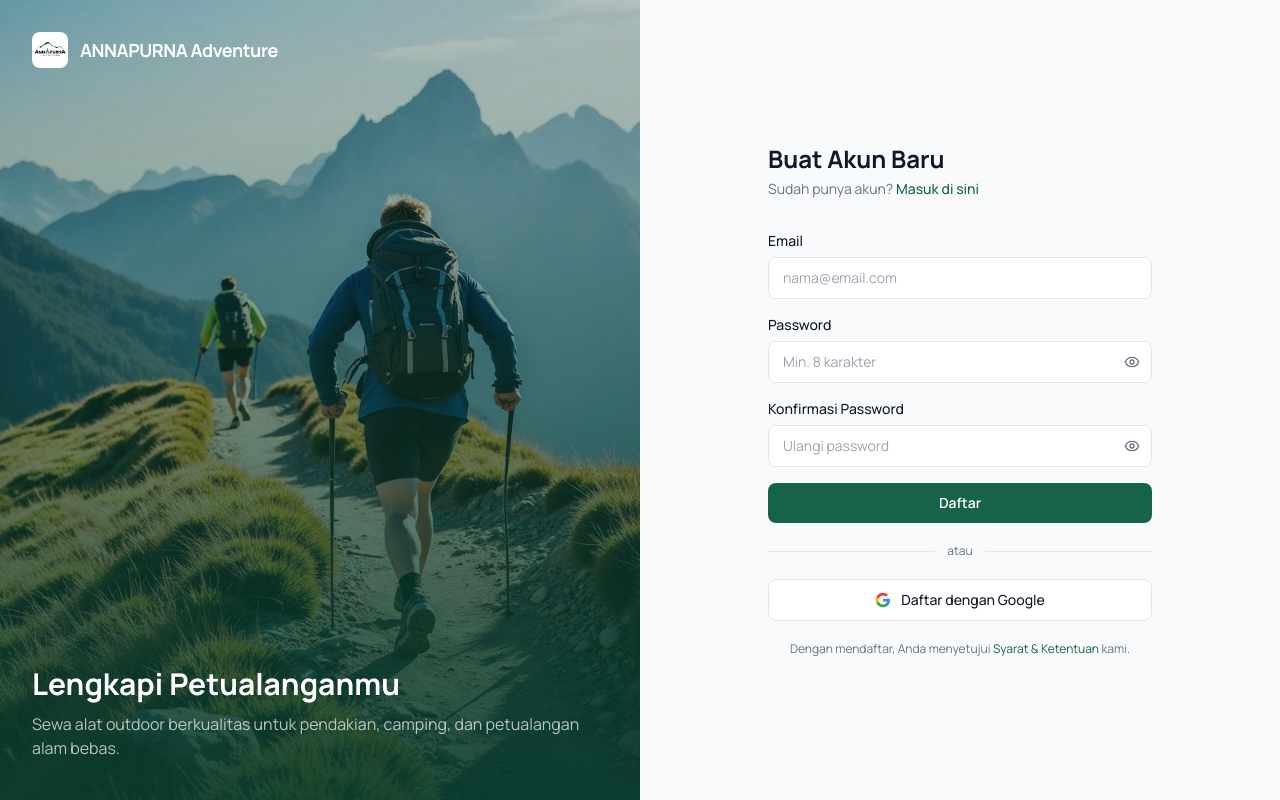
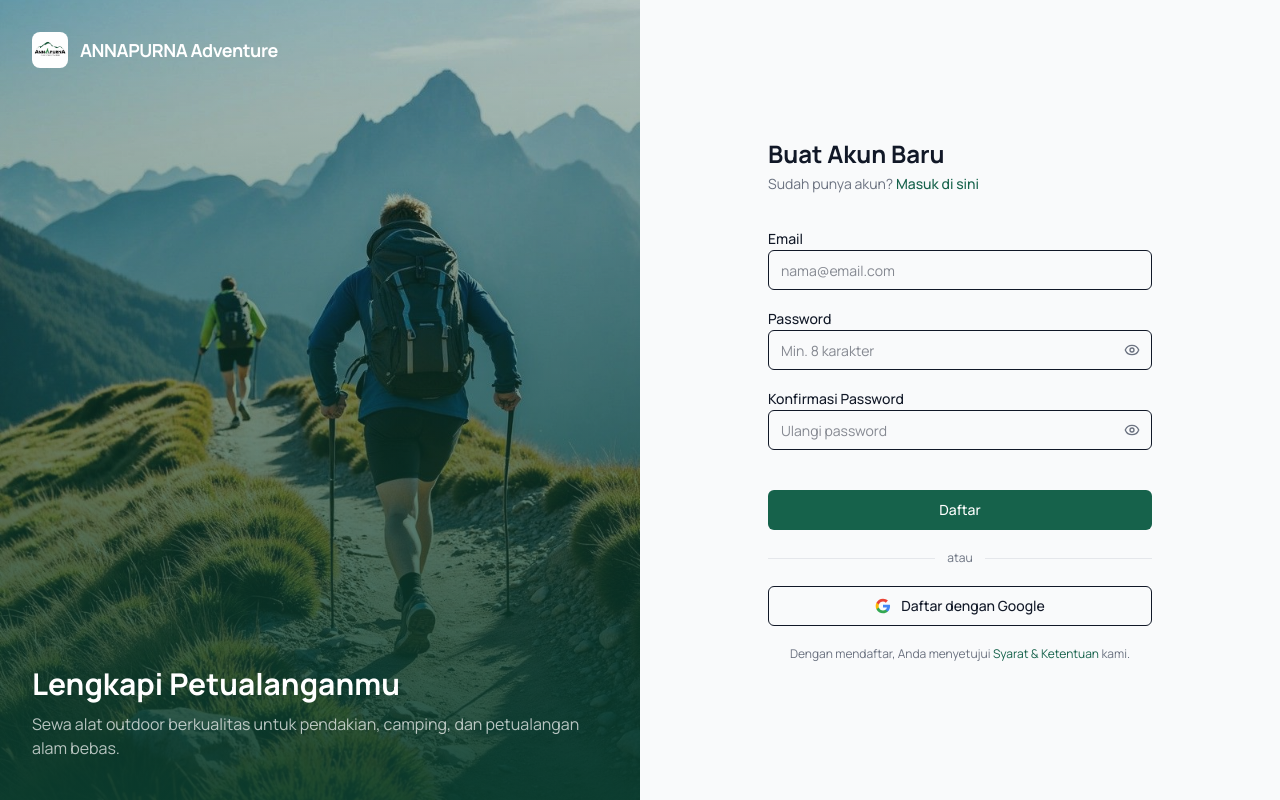
Before and after one commit to rendiwidyanggita/Annapurna, a Next.js app: page /register in a window 1280 px wide. Built offline with nearby package versions, Linux system fonts and the light colour scheme.

Commit message:
refactor(auth): migrate auth forms to shadcn/ui with RHF + Zod validation

```diff
--- a/src/app/(auth)/forgot-password/page.tsx
+++ b/src/app/(auth)/forgot-password/page.tsx
@@ -1,9 +1,23 @@
 "use client";
 
-import { useActionState, useState } from "react";
+import { useActionState, startTransition } from "react";
 import Link from "next/link";
 import { forgotPassword, type ActionState } from "../actions";
 import { Loader2, CheckCircle } from "lucide-react";
+import { useForm } from "react-hook-form";
+import { zodResolver } from "@hookform/resolvers/zod";
+import { forgotPasswordSchema, type ForgotPasswordInput } from "@/schemas/auth";
+
+import {
+  Form,
+  FormControl,
+  FormField,
+  FormItem,
+  FormLabel,
+  FormMessage,
+} from "@/components/ui/form";
+import { Input } from "@/components/ui/input";
+import { Button } from "@/components/ui/button";
 
 const initialState: ActionState = {};
 
@@ -15,6 +29,11 @@ export default function ForgotPasswordPage() {
     },
     initialState
   );
+
+  const form = useForm<ForgotPasswordInput>({
+    resolver: zodResolver(forgotPasswordSchema),
+    defaultValues: { email: "" },
+  });
 
   // Jika sukses, tampilkan pesan sukses
   if (state?.success) {
@@ -44,41 +63,55 @@ export default function ForgotPasswordPage() {
         </p>
       </div>
 
-      {/* Error global */}
       {state?.error && (
         <div className="mb-4 rounded-lg bg-red-50 border border-red-200 px-4 py-3 text-sm text-red-700">
           {state.error}
         </div>
       )}
 
-      <form action={formAction} className="space-y-4">
-        {/* Email */}
-        <div>
-          <label htmlFor="email" className="block text-sm font-medium text-[#111827] mb-1.5">
-            Email
-          </label>
-          <input
-            id="email"
+      <Form {...form}>
+        <form
+          action={formAction}
+          onSubmit={form.handleSubmit((data) => {
+            startTransition(() => {
+              const formData = new FormData();
+              formData.append("email", data.email);
+              formAction(formData);
+            });
+          })}
+          className="space-y-4"
+        >
+          <FormField
+            control={form.control}
             name="email"
+            render={({ field }) => (
+              <FormItem>
+                <FormLabel className="text-[#111827]">Email</FormLabel>
+                <FormControl>
+                  <Input
                     type="email"
+                    placeholder="nama@email.com"
                     autoComplete="email"
-            required
-            placeholder="nama@email.com"
-            className="w-full rounded-lg border border-[#e5e7eb] bg-white px-3.5 py-2.5 text-sm text-[#111827] placeholder-[#9ca3af] outline-none transition focus:border-[#16624b] focus:ring-2 focus:ring-[#16624b]/20 disabled:opacity-50"
                     disabled={isPending}
+                    className="focus-visible:ring-[#16624b]/20 focus-visible:border-[#16624b]"
+                    {...field}
                   />
-        </div>
+                </FormControl>
+                <FormMessage />
+              </FormItem>
+            )}
+          />
 
-        {/* Submit */}
-        <button
+          <Button
             type="submit"
             disabled={isPending}
-          className="w-full rounded-lg bg-[#16624b] px-4 py-2.5 text-sm font-semibold text-white transition hover:bg-[#0f4f3c] focus:outline-none focus:ring-2 focus:ring-[#16624b]/40 disabled:opacity-60 disabled:cursor-not-allowed flex items-center justify-center gap-2 mt-2"
+            className="w-full bg-[#16624b] hover:bg-[#0f4f3c] text-white focus-visible:ring-[#16624b]/40 mt-2"
           >
-          {isPending && <Loader2 size={16} className="animate-spin" />}
+            {isPending && <Loader2 size={16} className="animate-spin mr-2" />}
             {isPending ? "Mengirim Link..." : "Kirim Link Reset"}
-        </button>
+          </Button>
         </form>
+      </Form>
 
       <p className="mt-6 text-center text-sm text-[#6b7280]">
         Ingat password Anda?{" "}
--- a/src/app/(auth)/login/page.tsx
+++ b/src/app/(auth)/login/page.tsx
@@ -1,13 +1,31 @@
 "use client";
 
-import { useActionState, useState } from "react";
+import { useActionState, useState, Suspense, startTransition } from "react";
 import Link from "next/link";
+import { useSearchParams } from "next/navigation";
 import { login, signInWithGoogle, type ActionState } from "../actions";
 import { Eye, EyeOff, Loader2 } from "lucide-react";
+import { useForm } from "react-hook-form";
+import { zodResolver } from "@hookform/resolvers/zod";
+import { loginSchema, type LoginInput } from "@/schemas/auth";
+
+import {
+  Form,
+  FormControl,
+  FormField,
+  FormItem,
+  FormLabel,
+  FormMessage,
+} from "@/components/ui/form";
+import { Input } from "@/components/ui/input";
+import { Button } from "@/components/ui/button";
 
 const initialState: ActionState = {};
 
-export default function LoginPage() {
+function LoginForm() {
+  const searchParams = useSearchParams();
+  const urlError = searchParams.get("error");
+
   const [state, formAction, isPending] = useActionState(
     async (_prev: ActionState, formData: FormData) => {
       const result = await login(formData);
@@ -19,10 +37,23 @@ export default function LoginPage() {
   const [showPassword, setShowPassword] = useState(false);
   const [isGooglePending, setIsGooglePending] = useState(false);
 
+  const form = useForm<LoginInput>({
+    resolver: zodResolver(loginSchema),
+    defaultValues: {
+      email: "",
+      password: "",
+    },
+  });
+
   async function handleGoogleLogin() {
     setIsGooglePending(true);
     await signInWithGoogle();
   }
+
+  const rawErrorMessage = state?.error || urlError;
+  const displayError = rawErrorMessage?.includes("provider is not enabled")
+    ? "Login Google belum diaktifkan di pengaturan Supabase. Silakan login menggunakan email & password."
+    : rawErrorMessage;
 
   return (
     <div>
@@ -36,37 +67,53 @@ export default function LoginPage() {
         </p>
       </div>
 
-      {/* Error global */}
-      {state?.error && (
+      {displayError && (
         <div className="mb-4 rounded-lg bg-red-50 border border-red-200 px-4 py-3 text-sm text-red-700">
-          {state.error}
+          {displayError}
         </div>
       )}
 
-      <form action={formAction} className="space-y-4">
-        {/* Email */}
-        <div>
-          <label htmlFor="email" className="block text-sm font-medium text-[#111827] mb-1.5">
-            Email
-          </label>
-          <input
-            id="email"
+      <Form {...form}>
+        <form
+          action={formAction}
+          onSubmit={form.handleSubmit((data) => {
+            startTransition(() => {
+              const formData = new FormData();
+              formData.append("email", data.email);
+              formData.append("password", data.password);
+              formAction(formData);
+            });
+          })}
+          className="space-y-4"
+        >
+          <FormField
+            control={form.control}
             name="email"
+            render={({ field }) => (
+              <FormItem>
+                <FormLabel className="text-[#111827]">Email</FormLabel>
+                <FormControl>
+                  <Input
                     type="email"
+                    placeholder="nama@email.com"
                     autoComplete="email"
-            required
-            placeholder="nama@email.com"
-            className="w-full rounded-lg border border-[#e5e7eb] bg-white px-3.5 py-2.5 text-sm text-[#111827] placeholder-[#9ca3af] outline-none transition focus:border-[#16624b] focus:ring-2 focus:ring-[#16624b]/20 disabled:opacity-50"
                     disabled={isPending}
+                    className="focus-visible:ring-[#16624b]/20 focus-visible:border-[#16624b]"
+                    {...field}
                   />
-        </div>
+                </FormControl>
+                <FormMessage />
+              </FormItem>
+            )}
+          />
 
-        {/* Password */}
-        <div>
+          <FormField
+            control={form.control}
+            name="password"
+            render={({ field }) => (
+              <FormItem>
                 <div className="flex items-center justify-between mb-1.5">
-            <label htmlFor="password" className="block text-sm font-medium text-[#111827]">
-              Password
-            </label>
+                  <FormLabel className="text-[#111827] mb-0">Password</FormLabel>
                   <Link
                     href="/forgot-password"
                     className="text-xs text-[#16624b] hover:underline"
@@ -74,16 +121,15 @@ export default function LoginPage() {
                     Lupa password?
                   </Link>
                 </div>
+                <FormControl>
                   <div className="relative">
-            <input
-              id="password"
-              name="password"
+                    <Input
                       type={showPassword ? "text" : "password"}
+                      placeholder="••••••••"
                       autoComplete="current-password"
-              required
-              placeholder="••••••••"
-              className="w-full rounded-lg border border-[#e5e7eb] bg-white px-3.5 py-2.5 pr-10 text-sm text-[#111827] placeholder-[#9ca3af] outline-none transition focus:border-[#16624b] focus:ring-2 focus:ring-[#16624b]/20 disabled:opacity-50"
                       disabled={isPending}
+                      className="pr-10 focus-visible:ring-[#16624b]/20 focus-visible:border-[#16624b]"
+                      {...field}
                     />
                     <button
                       type="button"
@@ -95,18 +141,22 @@ export default function LoginPage() {
                       {showPassword ? <EyeOff size={16} /> : <Eye size={16} />}
                     </button>
                   </div>
-        </div>
+                </FormControl>
+                <FormMessage />
+              </FormItem>
+            )}
+          />
 
-        {/* Submit */}
-        <button
+          <Button
             type="submit"
             disabled={isPending}
-          className="w-full rounded-lg bg-[#16624b] px-4 py-2.5 text-sm font-semibold text-white transition hover:bg-[#0f4f3c] focus:outline-none focus:ring-2 focus:ring-[#16624b]/40 disabled:opacity-60 disabled:cursor-not-allowed flex items-center justify-center gap-2"
+            className="w-full bg-[#16624b] hover:bg-[#0f4f3c] text-white focus-visible:ring-[#16624b]/40 mt-6"
           >
-          {isPending && <Loader2 size={16} className="animate-spin" />}
+            {isPending && <Loader2 size={16} className="animate-spin mr-2" />}
             {isPending ? "Memproses..." : "Masuk"}
-        </button>
+          </Button>
         </form>
+      </Form>
 
       {/* Divider */}
       <div className="my-5 flex items-center gap-3">
@@ -116,11 +166,12 @@ export default function LoginPage() {
       </div>
 
       {/* Google Login */}
-      <button
+      <Button
         type="button"
+        variant="outline"
         onClick={handleGoogleLogin}
         disabled={isGooglePending || isPending}
-        className="w-full rounded-lg border border-[#e5e7eb] bg-white px-4 py-2.5 text-sm font-medium text-[#111827] transition hover:bg-[#f9fafb] focus:outline-none focus:ring-2 focus:ring-[#16624b]/20 disabled:opacity-60 disabled:cursor-not-allowed flex items-center justify-center gap-2.5"
+        className="w-full text-[#111827] hover:bg-[#f9fafb] focus-visible:ring-[#16624b]/20 gap-2.5"
       >
         {isGooglePending ? (
           <Loader2 size={16} className="animate-spin" />
@@ -133,7 +184,15 @@ export default function LoginPage() {
           </svg>
         )}
         {isGooglePending ? "Menghubungkan..." : "Lanjutkan dengan Google"}
-      </button>
+      </Button>
     </div>
   );
 }
+
+export default function LoginPage() {
+  return (
+    <Suspense fallback={<div className="p-4 text-center text-sm text-gray-500">Memuat...</div>}>
+      <LoginForm />
+    </Suspense>
+  );
+}
--- a/src/app/(auth)/register/page.tsx
+++ b/src/app/(auth)/register/page.tsx
@@ -1,9 +1,23 @@
 "use client";
 
-import { useActionState, useState } from "react";
+import { useActionState, useState, startTransition } from "react";
 import Link from "next/link";
 import { register, signInWithGoogle, type ActionState } from "../actions";
 import { Eye, EyeOff, Loader2, CheckCircle } from "lucide-react";
+import { useForm } from "react-hook-form";
+import { zodResolver } from "@hookform/resolvers/zod";
+import { registerSchema, type RegisterInput } from "@/schemas/auth";
+
+import {
+  Form,
+  FormControl,
+  FormField,
+  FormItem,
+  FormLabel,
+  FormMessage,
+} from "@/components/ui/form";
+import { Input } from "@/components/ui/input";
+import { Button } from "@/components/ui/button";
 
 const initialState: ActionState = {};
 
@@ -19,6 +33,15 @@ export default function RegisterPage() {
   const [showPassword, setShowPassword] = useState(false);
   const [showConfirm, setShowConfirm] = useState(false);
   const [isGooglePending, setIsGooglePending] = useState(false);
+
+  const form = useForm<RegisterInput>({
+    resolver: zodResolver(registerSchema),
+    defaultValues: {
+      email: "",
+      password: "",
+      confirmPassword: "",
+    },
+  });
 
   async function handleGoogleLogin() {
     setIsGooglePending(true);
@@ -63,39 +86,56 @@ export default function RegisterPage() {
         </div>
       )}
 
-      <form action={formAction} className="space-y-4">
-        {/* Email */}
-        <div>
-          <label htmlFor="email" className="block text-sm font-medium text-[#111827] mb-1.5">
-            Email
-          </label>
-          <input
-            id="email"
+      <Form {...form}>
+        <form
+          action={formAction}
+          onSubmit={form.handleSubmit((data) => {
+            startTransition(() => {
+              const formData = new FormData();
+              formData.append("email", data.email);
+              formData.append("password", data.password);
+              formData.append("confirmPassword", data.confirmPassword);
+              formAction(formData);
+            });
+          })}
+          className="space-y-4"
+        >
+          <FormField
+            control={form.control}
             name="email"
+            render={({ field }) => (
+              <FormItem>
+                <FormLabel className="text-[#111827]">Email</FormLabel>
+                <FormControl>
+                  <Input
                     type="email"
+                    placeholder="nama@email.com"
                     autoComplete="email"
-            required
-            placeholder="nama@email.com"
-            className="w-full rounded-lg border border-[#e5e7eb] bg-white px-3.5 py-2.5 text-sm text-[#111827] placeholder-[#9ca3af] outline-none transition focus:border-[#16624b] focus:ring-2 focus:ring-[#16624b]/20 disabled:opacity-50"
                     disabled={isPending}
+                    className="focus-visible:ring-[#16624b]/20 focus-visible:border-[#16624b]"
+                    {...field}
                   />
-        </div>
+                </FormControl>
+                <FormMessage />
+              </FormItem>
+            )}
+          />
 
-        {/* Password */}
-        <div>
-          <label htmlFor="password" className="block text-sm font-medium text-[#111827] mb-1.5">
-            Password
-          </label>
+          <FormField
+            control={form.control}
+            name="password"
+            render={({ field }) => (
+              <FormItem>
+                <FormLabel className="text-[#111827]">Password</FormLabel>
+                <FormControl>
                   <div className="relative">
-            <input
-              id="password"
-              name="password"
+                    <Input
                       type={showPassword ? "text" : "password"}
+                      placeholder="Min. 8 karakter"
                       autoComplete="new-password"
-              required
-              placeholder="Min. 8 karakter"
-              className="w-full rounded-lg border border-[#e5e7eb] bg-white px-3.5 py-2.5 pr-10 text-sm text-[#111827] placeholder-[#9ca3af] outline-none transition focus:border-[#16624b] focus:ring-2 focus:ring-[#16624b]/20 disabled:opacity-50"
                       disabled={isPending}
+                      className="pr-10 focus-visible:ring-[#16624b]/20 focus-visible:border-[#16624b]"
+                      {...field}
                     />
                     <button
                       type="button"
@@ -107,23 +147,27 @@ export default function RegisterPage() {
                       {showPassword ? <EyeOff size={16} /> : <Eye size={16} />}
                     </button>
                   </div>
-        </div>
+                </FormControl>
+                <FormMessage />
+              </FormItem>
+            )}
+          />
 
-        {/* Confirm Password */}
-        <div>
-          <label htmlFor="confirmPassword" className="block text-sm font-medium text-[#111827] mb-1.5">
-            Konfirmasi Password
-          </label>
+          <FormField
+            control={form.control}
+            name="confirmPassword"
+            render={({ field }) => (
+              <FormItem>
+                <FormLabel className="text-[#111827]">Konfirmasi Password</FormLabel>
+                <FormControl>
                   <div className="relative">
-            <input
-              id="confirmPassword"
-              name="confirmPassword"
+                    <Input
                       type={showConfirm ? "text" : "password"}
+                      placeholder="Ulangi password"
                       autoComplete="new-password"
-              required
-              placeholder="Ulangi password"
-              className="w-full rounded-lg border border-[#e5e7eb] bg-white px-3.5 py-2.5 pr-10 text-sm text-[#111827] placeholder-[#9ca3af] outline-none transition focus:border-[#16624b] focus:ring-2 focus:ring-[#16624b]/20 disabled:opacity-50"
                       disabled={isPending}
+                      className="pr-10 focus-visible:ring-[#16624b]/20 focus-visible:border-[#16624b]"
+                      {...field}
                     />
                     <button
                       type="button"
@@ -135,18 +179,22 @@ export default function RegisterPage() {
                       {showConfirm ? <EyeOff size={16} /> : <Eye size={16} />}
                     </button>
                   </div>
-        </div>
+                </FormControl>
+                <FormMessage />
+              </FormItem>
+            )}
+          />
 
-        {/* Submit */}
-        <button
+          <Button
             type="submit"
             disabled={isPending}
-          className="w-full rounded-lg bg-[#16624b] px-4 py-2.5 text-sm font-semibold text-white transition hover:bg-[#0f4f3c] focus:outline-none focus:ring-2 focus:ring-[#16624b]/40 disabled:opacity-60 disabled:cursor-not-allowed flex items-center justify-center gap-2"
+            className="w-full bg-[#16624b] hover:bg-[#0f4f3c] text-white focus-visible:ring-[#16624b]/40 mt-6"
           >
-          {isPending && <Loader2 size={16} className="animate-spin" />}
+            {isPending && <Loader2 size={16} className="animate-spin mr-2" />}
             {isPending ? "Mendaftarkan..." : "Daftar"}
-        </button>
+          </Button>
         </form>
+      </Form>
 
       {/* Divider */}
       <div className="my-5 flex items-center gap-3">
@@ -156,11 +204,12 @@ export default function RegisterPage() {
       </div>
 
       {/* Google Login */}
-      <button
+      <Button
         type="button"
+        variant="outline"
         onClick={handleGoogleLogin}
         disabled={isGooglePending || isPending}
-        className="w-full rounded-lg border border-[#e5e7eb] bg-white px-4 py-2.5 text-sm font-medium text-[#111827] transition hover:bg-[#f9fafb] focus:outline-none focus:ring-2 focus:ring-[#16624b]/20 disabled:opacity-60 disabled:cursor-not-allowed flex items-center justify-center gap-2.5"
+        className="w-full text-[#111827] hover:bg-[#f9fafb] focus-visible:ring-[#16624b]/20 gap-2.5"
       >
         {isGooglePending ? (
           <Loader2 size={16} className="animate-spin" />
@@ -173,7 +222,7 @@ export default function RegisterPage() {
           </svg>
         )}
         {isGooglePending ? "Menghubungkan..." : "Daftar dengan Google"}
-      </button>
+      </Button>
 
       <p className="mt-5 text-center text-xs text-[#6b7280]">
         Dengan mendaftar, Anda menyetujui{" "}
```
Also changed, not shown: package.json (+11 -1 lines), 1 other file (tests, documents, lock files or other folders). Lines whose indentation alone changed are shown as unchanged.
